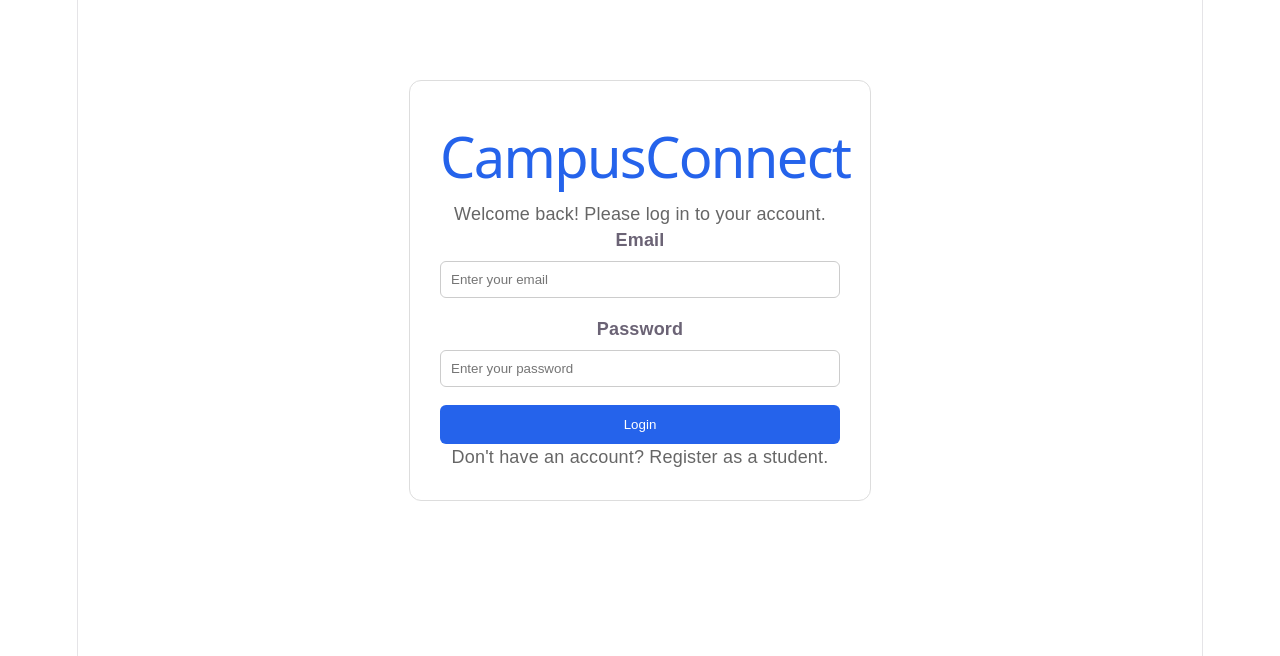
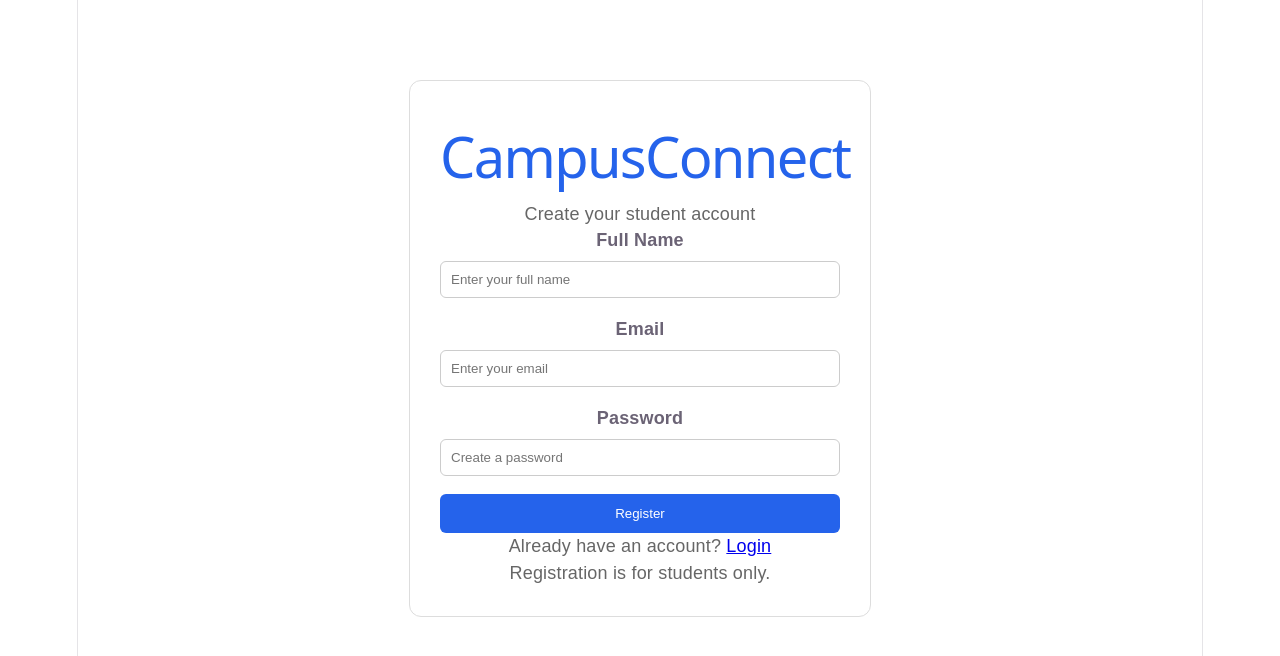
Before and after one commit to biniyam-rgb/CampusConnect, a React app in the folder frontend/: page /register in a window 1280 px wide. Shown: the top 656 px of the page. Built offline with nearby package versions, Linux system fonts and the light colour scheme; the HTML template or start-up script is replaced by a standard one.

Commit message:
creating registration page

```diff
--- a/frontend/package.json
+++ b/frontend/package.json
@@ -11,7 +11,8 @@
   },
   "dependencies": {
     "react": "^19.2.8",
-    "react-dom": "^19.2.8"
+    "react-dom": "^19.2.8",
+    "react-router-dom": "^7.18.4"
   },
   "devDependencies": {
     "@eslint/js": "^10.0.1",
--- a/frontend/src/App.jsx
+++ b/frontend/src/App.jsx
@@ -1,8 +1,19 @@
+
+import { BrowserRouter, Routes, Route, Navigate } from 'react-router-dom';
 
 import Login from './pages/Login';
+import Register from './pages/Register';
 
 function App() {
-  return <Login />;
+  return (
+    <BrowserRouter>
+      <Routes>
+        <Route path="/" element={<Login />} />
+        <Route path="/register" element={<Register />} />
+        <Route path="*" element={<Navigate to="/" replace />} />
+      </Routes>
+    </BrowserRouter>
+  );
 }
 
 export default App;
--- a/frontend/src/pages/Login.jsx
+++ b/frontend/src/pages/Login.jsx
@@ -29,7 +29,9 @@ function Login() {
         <button type="submit">Login</button>
       </form>
 
-      <p>Don't have an account? Register as a student.</p>
+      <p>
+  Don't have an account? <a href="/register">Register as a student</a>
+</p>
     </div>
   );
 }
--- /dev/null
+++ b/frontend/src/pages/Register.jsx
@@ -0,0 +1,49 @@
+
+import './Login.css';
+
+function Register() {
+  return (
+    <div className="login-container">
+      <h1>CampusConnect</h1>
+      <p>Create your student account</p>
+
+      <form>
+        <div className="form-group">
+          <label htmlFor="name">Full Name</label>
+          <input
+            type="text"
+            id="name"
+            placeholder="Enter your full name"
+          />
+        </div>
+
+        <div className="form-group">
+          <label htmlFor="email">Email</label>
+          <input
+            type="email"
+            id="email"
+            placeholder="Enter your email"
+          />
+        </div>
+
+        <div className="form-group">
+          <label htmlFor="password">Password</label>
+          <input
+            type="password"
+            id="password"
+            placeholder="Create a password"
+          />
+        </div>
+
+        <button type="submit">Register</button>
+      </form>
+
+      <p>
+  Already have an account? <a href="/">Login</a>
+</p>
+<p>Registration is for students only.</p>
+    </div>
+  );
+}
+
+export default Register;
```
Also changed, not shown: frontend/src/pages/Register.css (added), 1 other file (tests, documents, lock files or other folders).
